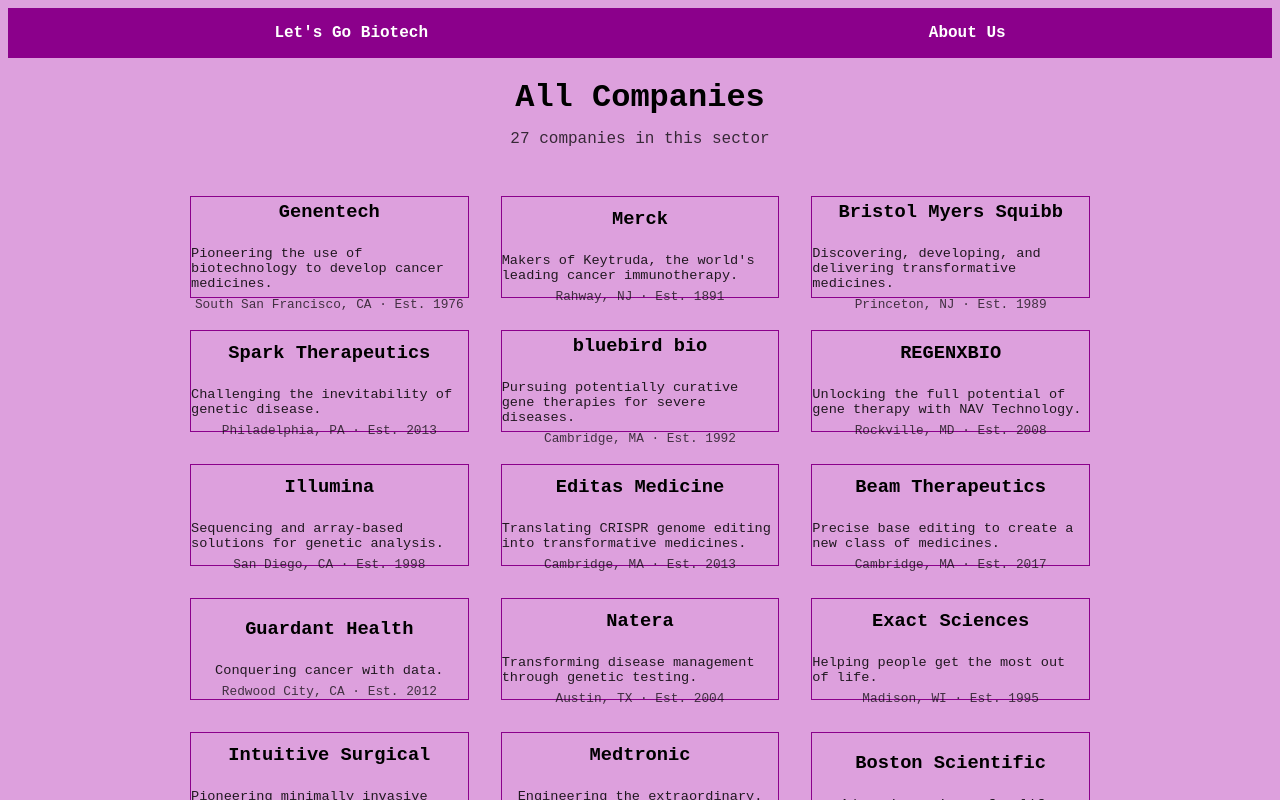
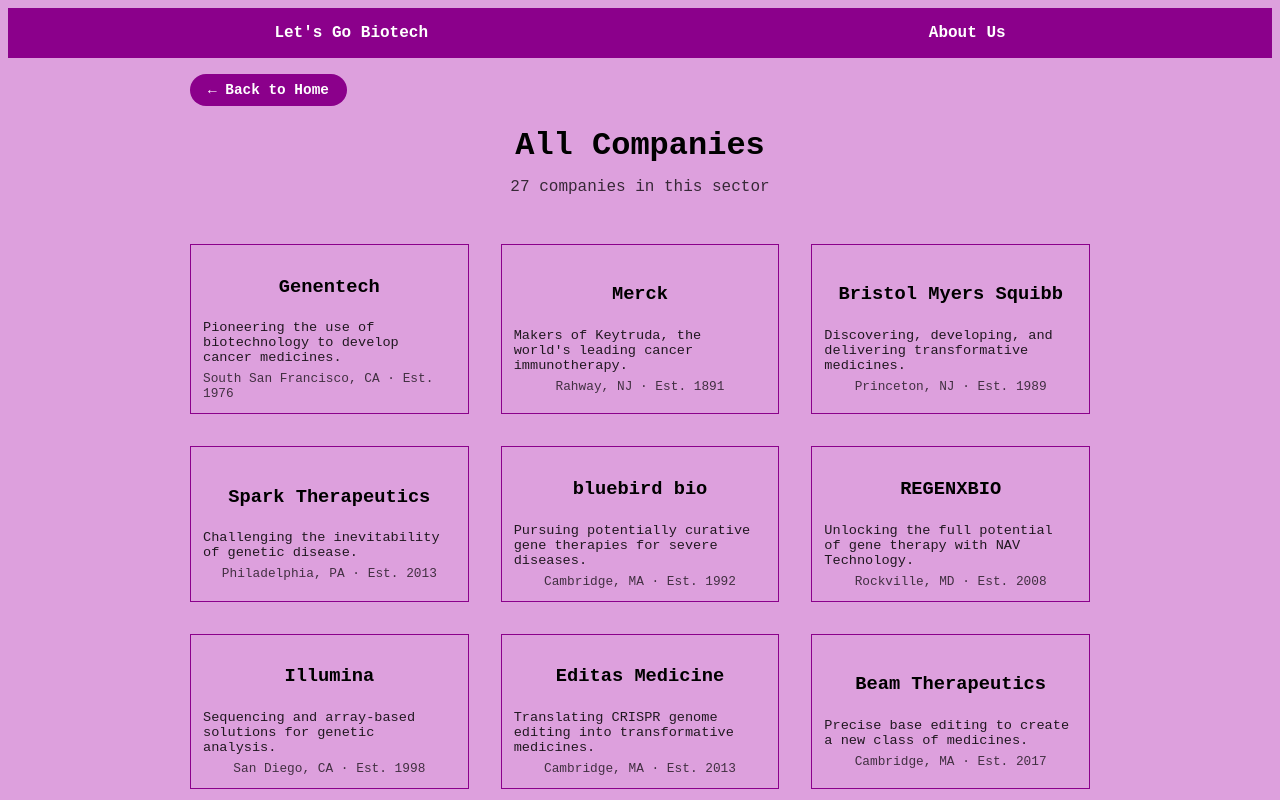
Before and after one commit to rohanrobinson/lgb, a Next.js app: page /companies in a window 1280 px wide. Shown: the top 800 px of the page. Built offline with nearby package versions, Linux system fonts and the light colour scheme.

Commit message:
fixed text outside company box, added back button to company pages

```diff
--- a/src/pages/companies.tsx
+++ b/src/pages/companies.tsx
@@ -14,6 +14,25 @@
   return (
     <div>
       <Navbar />
+      <div style={{ maxWidth: '900px', margin: '0 auto', padding: '0 2rem' }}>
+        <button
+          onClick={() => router.push('/')}
+          style={{
+            marginTop: '16px',
+            padding: '8px 18px',
+            backgroundColor: 'darkmagenta',
+            color: 'white',
+            border: 'none',
+            borderRadius: '20px',
+            cursor: 'pointer',
+            fontFamily: "'Courier New', monospace",
+            fontWeight: 'bold',
+            fontSize: '0.9rem',
+          }}
+        >
+          ← Back to Home
+        </button>
+      </div>
       <h1>{sector ?? 'All Companies'}</h1>
       <p style={{ textAlign: 'center', marginTop: '-8px', marginBottom: '16px', opacity: 0.75 }}>
         {filtered.length} {filtered.length === 1 ? 'company' : 'companies'} in this sector
--- a/src/styles/globals.css
+++ b/src/styles/globals.css
@@ -44,9 +44,10 @@
     border: 1.5px solid darkmagenta;
     display: flex;
     flex-direction: column;
-    align-items: center;      /* horizontal centering */
-    justify-content: center;  /* vertical centering */
-    height: 100px;            /* or whatever height you want */
+    align-items: center;
+    justify-content: center;
+    min-height: 100px;
+    padding: 12px;
   }
 
   .modalOverlay {
```
